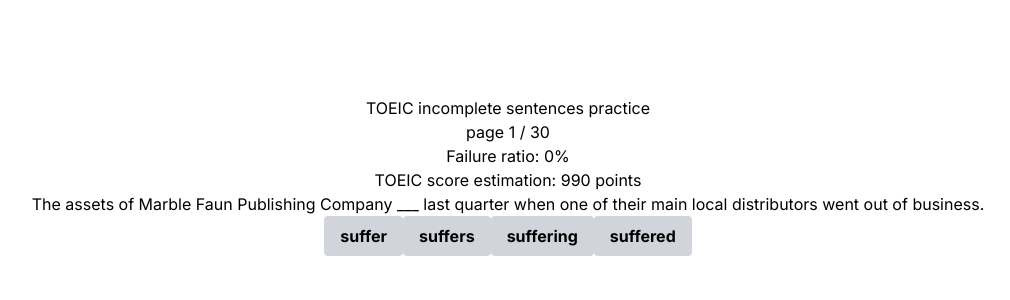
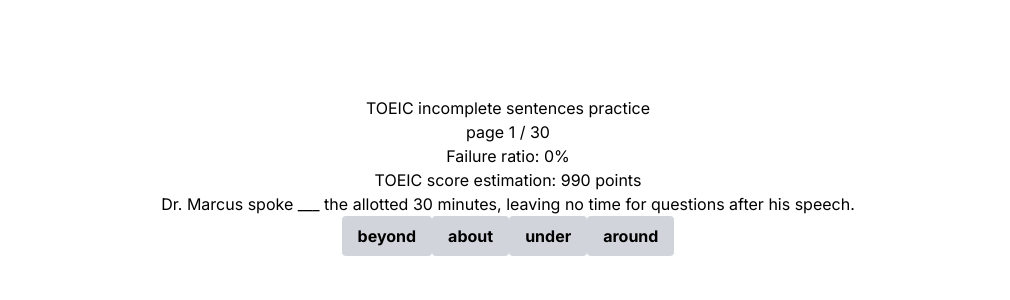
Before and after one commit to nicklasu/toeicStudy, a Next.js app: page / in a window 1280 px wide. Shown: the top 300 px of the page, without its empty margins (132-1142 px from the left). Built offline with nearby package versions, Linux system fonts and the light colour scheme.

Commit message:
ランダム化

```diff
--- a/src/app/page.tsx
+++ b/src/app/page.tsx
@@ -1,21 +1,34 @@
 // "use client"はブラウザ向けでパフォーマンスが遅いかもしれませんが、React Hookを使用する上で必要です。
 // TODO: React Hookをコンポネント化
 // TODO: テストの終了画面
-// TODO: 質問のランダム化
 'use client'
 import React, { useEffect, useState, useRef } from 'react'
 import data from '../../data/toeic_test.json'
 import { AnswerButton } from './components/AnswerButton'
 
+function shuffleQuestions (json) {
+  const array = []
+  for (const i in json) {
+    array.push([i, json[i]])
+  };
+  for (let i = array.length - 1; i > 0; i--) {
+    const j = Math.floor(Math.random() * (i + 1));
+    [array[i], array[j]] = [array[j], array[i]]
+  }
+  return array
+}
+
 export default function Home () {
+  const [testData, setTestData] = useState(shuffleQuestions(data))
   const [datasetPosition, setDatasetPosition] = useState(1)
   const [buttonData, setButtonData] = useState([])
   const [answerText, setAnswerText] = useState('')
   const [answer, setAnswer] = useState(2)
   const [incorrectAnswers, setIncorrectAnswers] = useState(0)
   const mainRef = useRef(null)
+
   useEffect(() => {
-    const dataRow = data[datasetPosition]
+    const dataRow = testData[datasetPosition][1]
     let correctAnswer
     for (let index = 1; index <= 4; index++) {
       const element = dataRow[index]
@@ -61,7 +74,7 @@
         <p>page {datasetPosition} / 30</p>
         <p>Failure ratio: {(incorrectAnswers / datasetPosition) * 100}%</p>
         <p>TOEIC score estimation: {incorrectAnswers > 0 ? (990 * (1 - (incorrectAnswers / datasetPosition))) : (990)} points</p>
-        <p>{data[datasetPosition].question}</p>
+        <p>{testData[datasetPosition][1].question}</p>
         {
           buttonData.map((button) => (
           <AnswerButton key={button.id} label={button.label} correctAnswer={button.correctAnswer} onClick={button.onClick} disabled={button.isDisabled} />
```
